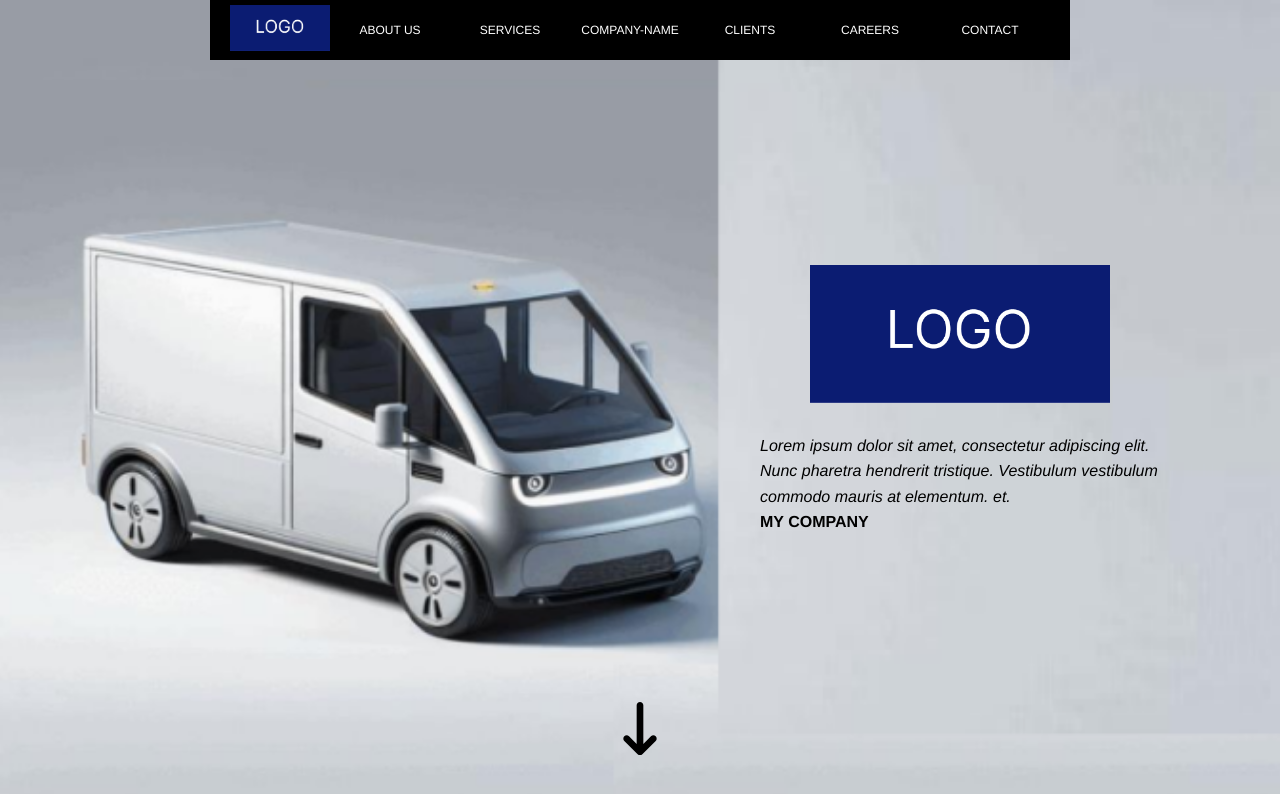
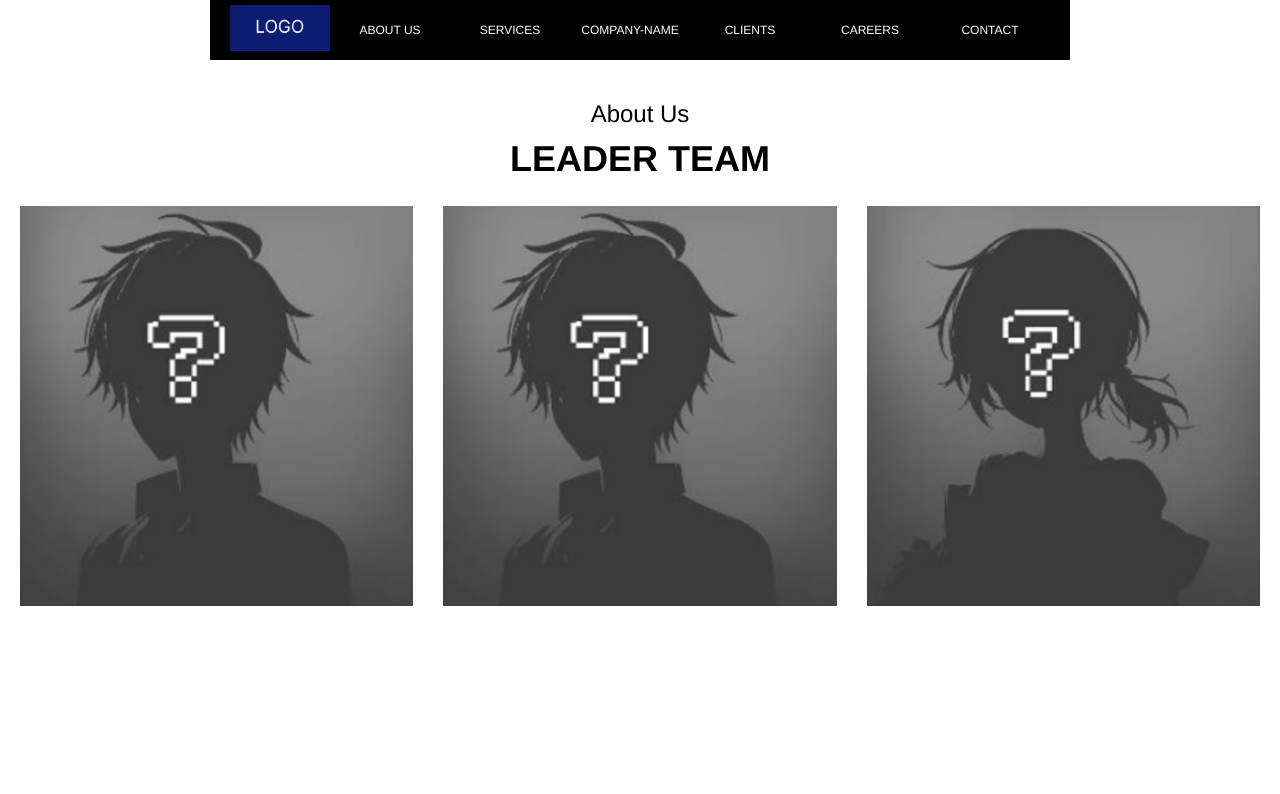
Before and after one commit to AlexAnguloMtz/web-agency-landing-page, an Angular app: page / in a window 1280 px wide. Shown: the top 794 px of the page. Built offline with nearby package versions, Linux system fonts and the light colour scheme.

Commit message:
Set hero hidden true again for easier development

```diff
--- a/src/app/features/home/hero/hero.component.ts
+++ b/src/app/features/home/hero/hero.component.ts
@@ -9,7 +9,7 @@ import { Component } from '@angular/core';
 })
 export class HeroComponent {
   // TODO set this to false
-  heroHidden = false;
+  heroHidden = true;
 
   hideHero() {
     this.heroHidden = true;
```
